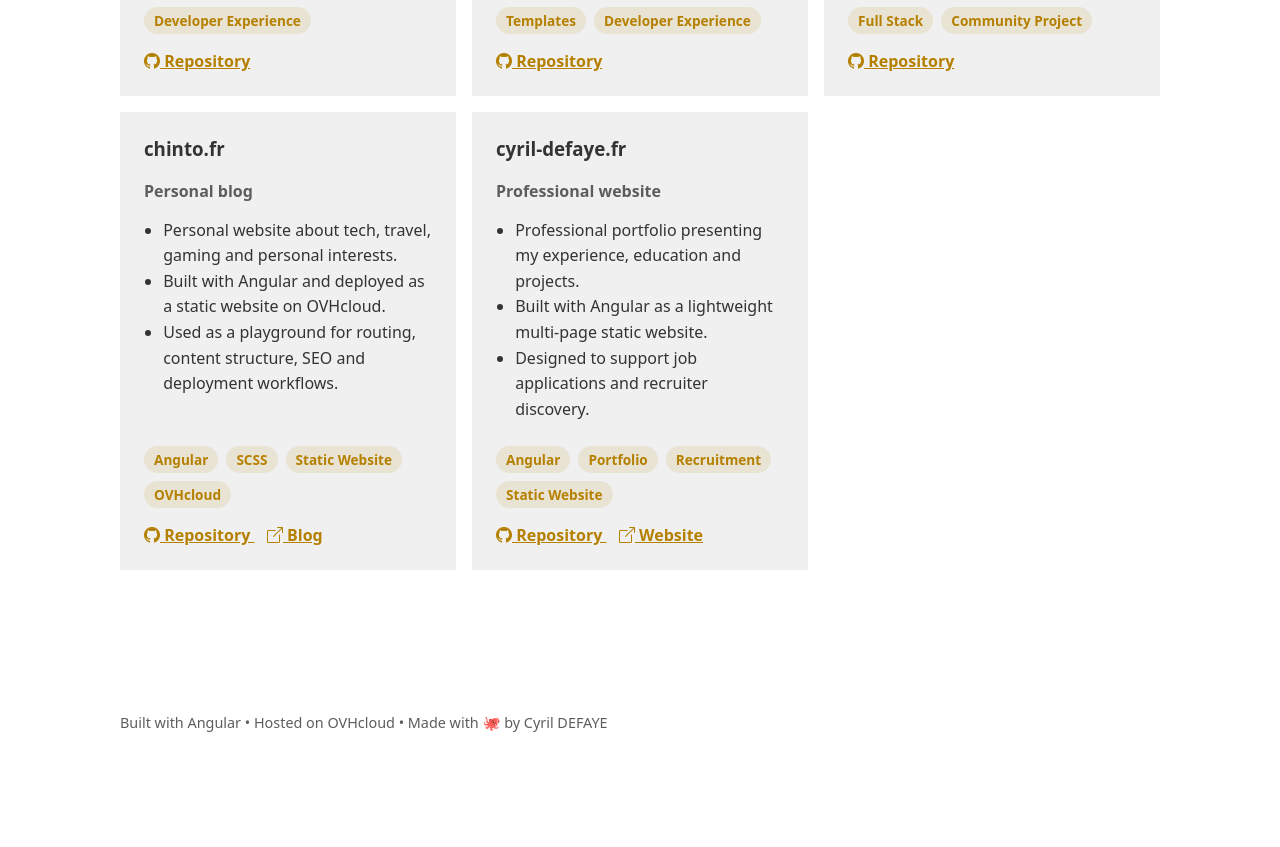
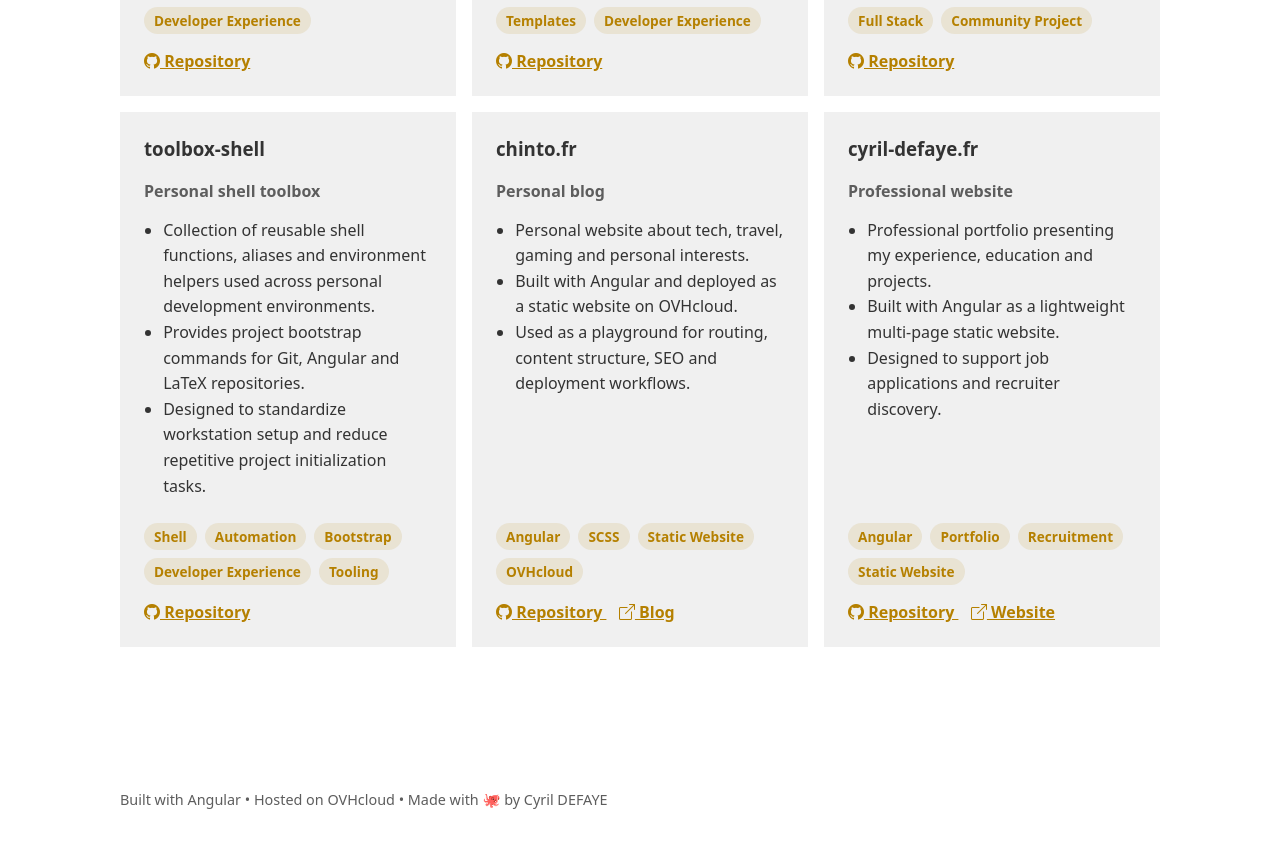
Before and after one commit to chinjto/cyril-defaye-fr, an Angular app: page /projects in a window 1280 px wide. Shown: the part 1391-2238 px from the top of the page. Before the commit the page ends 2209 px from the top, so only its background shows below. Built offline with nearby package versions, Linux system fonts and the light colour scheme.

Commit message:
feat(projects): Add shell toolbox
- add toolbox-shell article into projects

```diff
--- a/src/app/pages/projects/projects.html
+++ b/src/app/pages/projects/projects.html
@@ -161,6 +161,36 @@
     </article>
 
     <article class="card">
+      <h3>toolbox-shell</h3>
+
+      <p class="meta">
+        Personal shell toolbox
+      </p>
+
+      <ul>
+        <li>Collection of reusable shell functions, aliases and environment helpers used across personal development environments.</li>
+        <li>Provides project bootstrap commands for Git, Angular and LaTeX repositories.</li>
+        <li>Designed to standardize workstation setup and reduce repetitive project initialization tasks.</li>
+      </ul>
+
+      <div class="tags">
+        <span>Shell</span>
+        <span>Automation</span>
+        <span>Bootstrap</span>
+        <span>Developer Experience</span>
+        <span>Tooling</span>
+      </div>
+
+      <p class="links">
+        <a href="https://github.com/chinjto/toolbox-shell"
+           target="_blank"
+           rel="noopener noreferrer">
+          <i class="bi bi-github"></i> Repository
+        </a>
+      </p>
+    </article>
+
+    <article class="card">
       <h3>chinto.fr</h3>
       <p class="meta">Personal blog</p>
 
```
